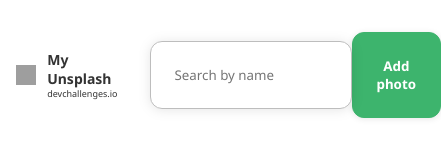
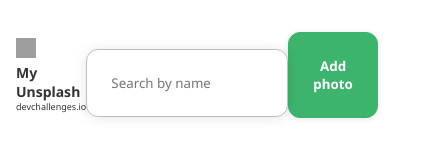
Before and after one commit to misiekhardcore/unsplash_challenge, a React (Create React App) app in the folder frontend/: page / in a window 390 px wide. Shown: the top 163 px of the page, 441 px wide, since content can reach past the window. Built offline with nearby package versions, Linux system fonts and the light colour scheme; no server answers; grey boxes are pictures that could not be loaded.

Commit message:
Add responsiveness

```diff
--- a/frontend/src/Components/Navbar.tsx
+++ b/frontend/src/Components/Navbar.tsx
@@ -25,6 +25,12 @@ export const Flex = styled.div`
   align-items: center;
 `;
 
+const Logo = styled(Flex)`
+  @media (max-width: 600px){
+    display:block;
+  }
+`
+
 export const FColumn = styled(Flex)`
   flex-direction: column;
   align-items: flex-start;
@@ -46,6 +52,13 @@ export const FColumn = styled(Flex)`
 
 const Form = styled.form`
   display: flex;
+
+  @media (max-width: 600px){
+    input {
+      margin: 0;
+      margin-top: 1rem;
+    }
+  }
 `;
 
 interface navbarProps {
@@ -64,7 +77,7 @@ export const Navbar: React.FC<navbarProps> = ({
   return (
     <StyledNav>
       <Flex>
-        <Flex>
+        <Logo>
           <img
             style={{ marginRight: "0.7rem" }}
             src="https://picsum.photos/20/20"
@@ -74,7 +87,7 @@ export const Navbar: React.FC<navbarProps> = ({
             <h3>My Unsplash</h3>
             <p>devchallenges.io</p>
           </FColumn>
-        </Flex>
+        </Logo>
         <Form
           onSubmit={(e) => {
             e.preventDefault();
```
